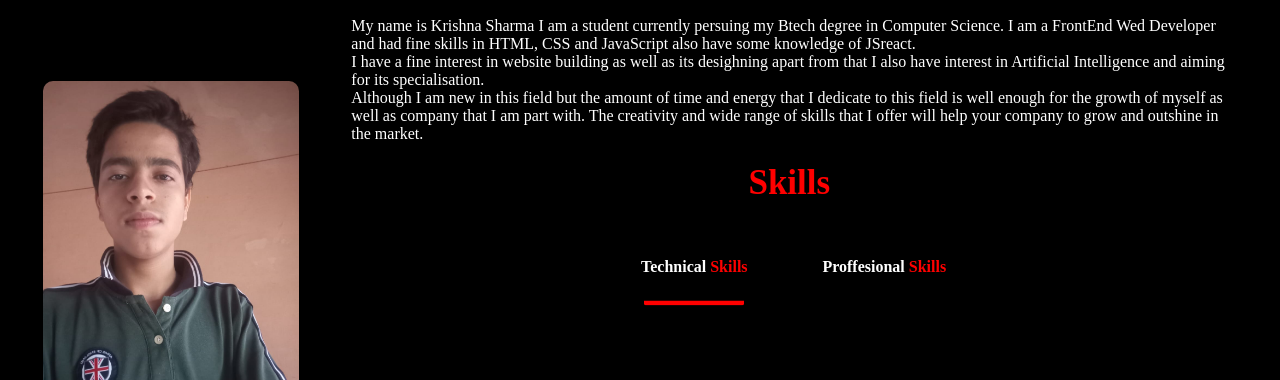
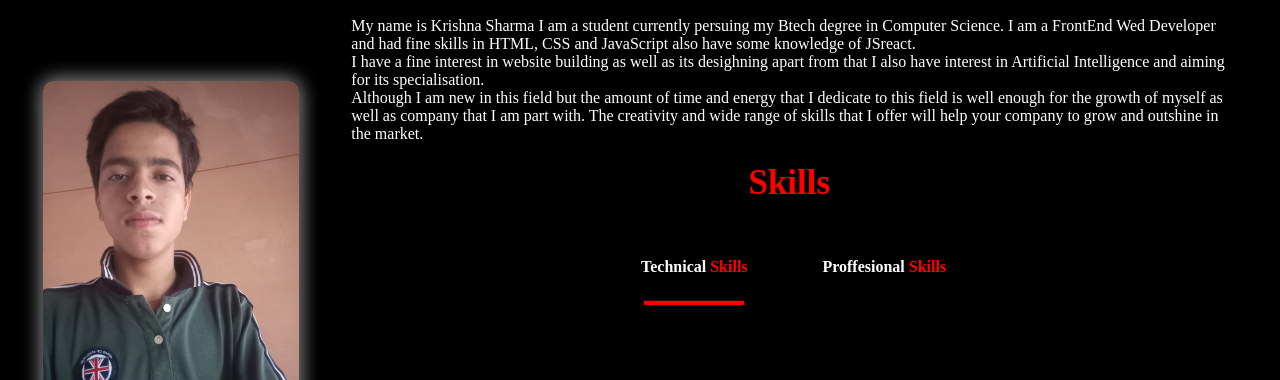
Before and after one commit to krishnasharma180/Project, a plain HTML site: page Portfolio/index.html in a window 1280 px wide. Shown: the part 881-1261 px from the top of the page. Drawn offline with Linux system fonts and the light colour scheme.

Commit message:
first commit

```diff
--- a/Portfolio/style.css
+++ b/Portfolio/style.css
@@ -207,6 +207,7 @@ transform: translateX(100px);
    margin-left: 0px;
    background-image: url("images/myimage.jpg");
    background-size: cover;
+   box-shadow: 0 0 20px rgb(119, 116, 116),0 0 20px rgb(98, 98, 98);
 border-radius: 10px;
 z-index: 1;
 }
```
Also changed, not shown: Portfolio/index.html (+1 -1 lines).
